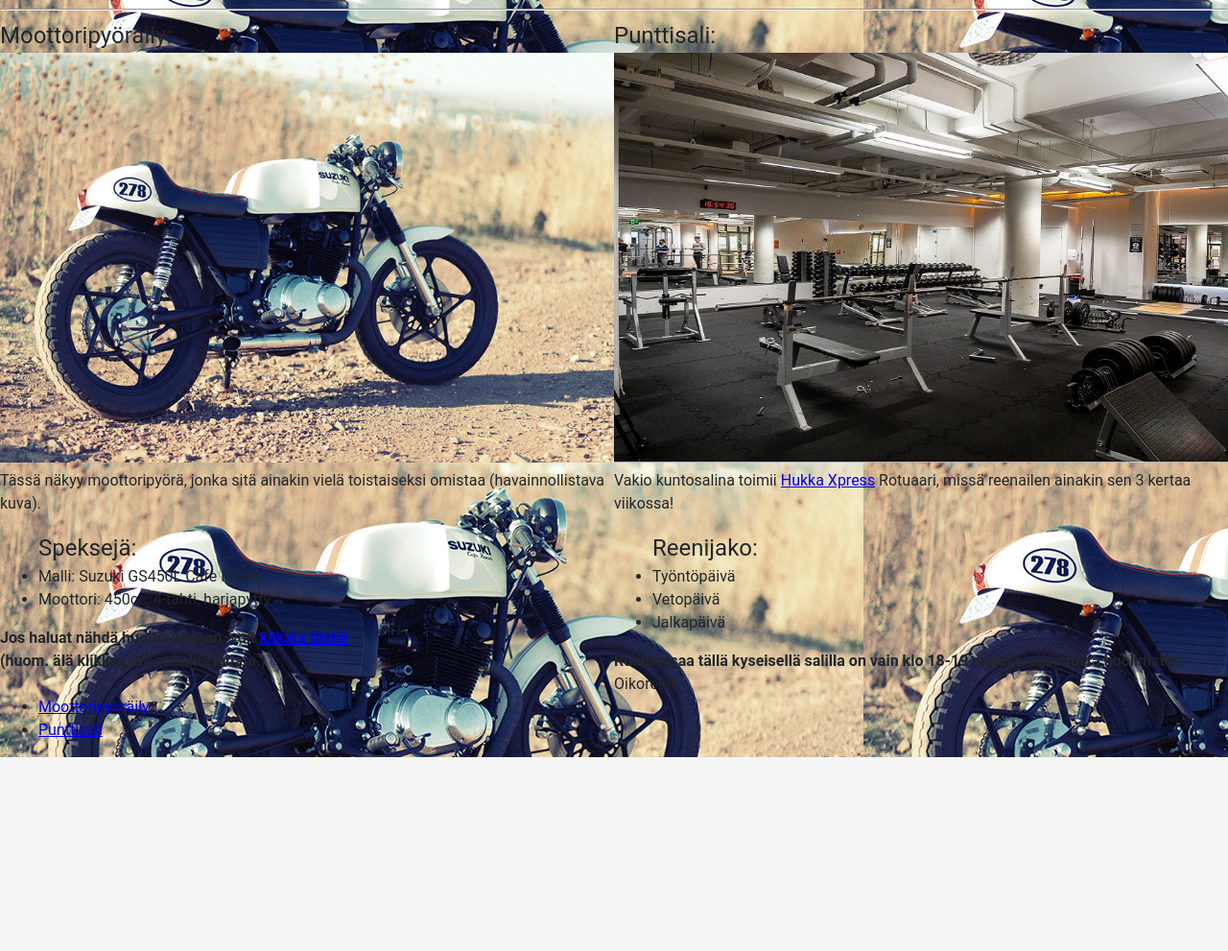
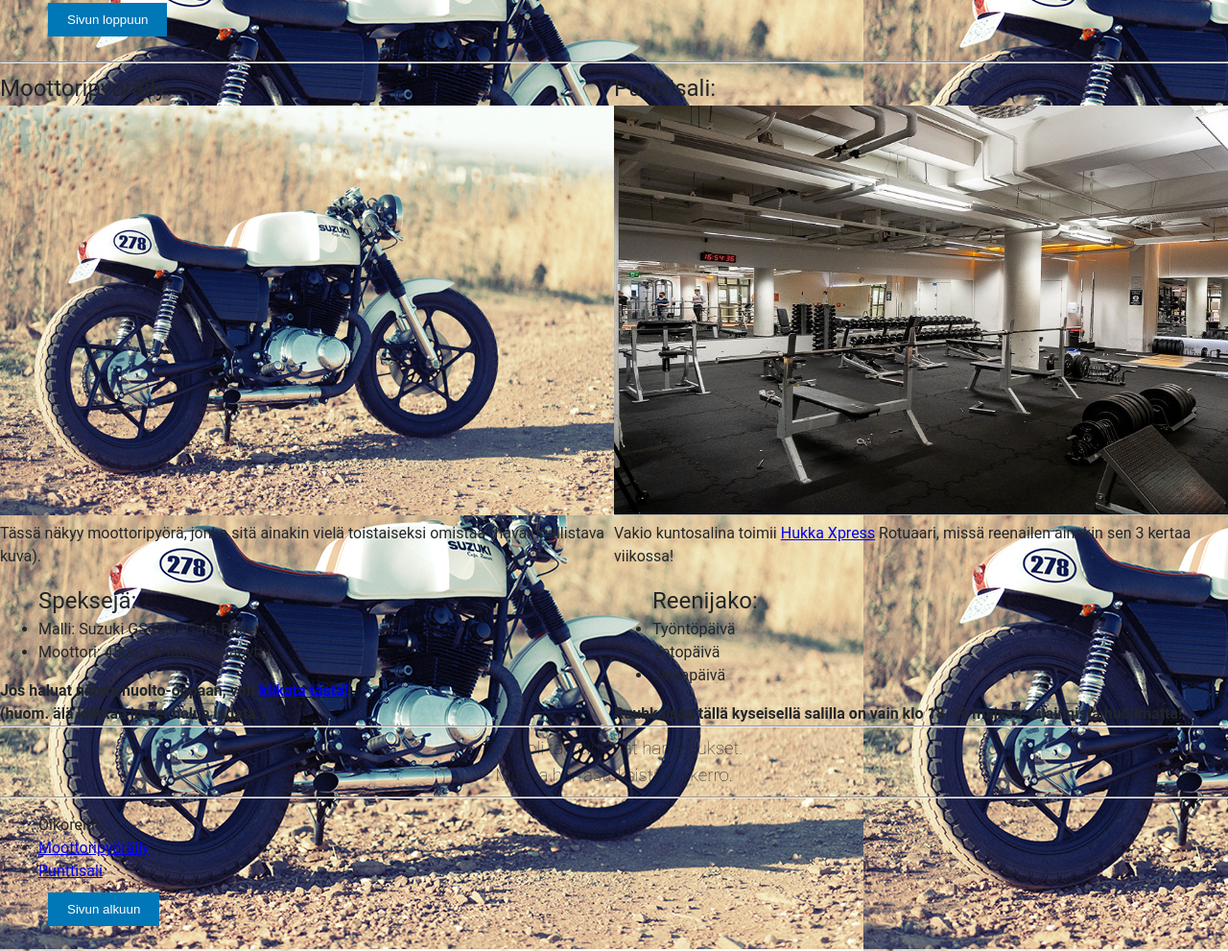
Before and after one commit to MiikkaJanesaro/webbisovellusprojekti, a plain HTML site: page index.html in a window 1280 px wide. Shown: the part 211-1202 px from the top of the page at 96% size. Before the commit the page ends 1000 px from the top, so only its background shows below. Drawn offline with Linux system fonts and the light colour scheme; files whose address does not match are found by name.

Commit message:
nappi toiminnot

```diff
--- a/css/style.css
+++ b/css/style.css
@@ -63,3 +63,15 @@ section {
     margin-left: auto;
     float: left;
 }
+button {
+    padding: 10px 20px;
+    background-color: #0077b6;
+    color: #fff;
+    border: none;
+    cursor: pointer;
+    margin: 10px;
+}
+
+button:hover {
+    background-color: #023e8a;
+}
--- a/index.html
+++ b/index.html
@@ -4,6 +4,7 @@
     <meta charset="UTF-8">
     <title>home</title>
     <link href="css/style.css" rel="stylesheet" type="text/css">
+    <script src="javascript/script.js"></script>
 </head>
 <body>
     <div class="header">
@@ -21,6 +22,7 @@
     Oikoreitit:
     <li><a href="#moottoripyöräily">Moottoripyöräily</a></li>
     <li><a href="#punttisali">Punttisali</a></li>
+    <button id="goToEnd">Sivun loppuun</button>
     <!-- Add more links to other sections as needed -->
 </ul>
 </div>
@@ -48,7 +50,7 @@
 
 
 <b>
-    Jos haluat nähdä huolto-oppaan, voit <a href="http://84.22.143.158/files/%D0%A0%D1%83%D0%BA%D0%BE%D0%B2%D0%BE%D0%B4%D1%81%D1%82%D0%B2%D0%B0/Moto/Suzuki/Suzuki_GS_250_X_400_450_Twins_1979_1985_Manual_de_reparatie.pdf" target="_blank">klikata tästä!</a><br> (huom. älä klikkaa jos et halua ladata.) <br><br>
+    Jos haluat nähdä huolto-oppaan, voit <a href="http://84.22.143.158/files/%D0%A0%D1%83%D0%BA%D0%BE%D0%B2%D0%BE%D0%B4%D1%81%D1%82%D0%B2%D0%B0/Moto/Suzuki/Suzuki_GS_250_X_400_450_Twins_1979_1985_Manual_de_reparatie.pdf" target="_blank">klikata tästä!</a><br> (huom. älä klikkaa jos et halua ladata.)
 </b>
 
 </article>
@@ -76,13 +78,16 @@
     </b>
 
 </aside>
-
-
-
+<hr>
+<h3>
+    Siinä oli tärkeimmät harrastukset. <br> Muista harrastuksista en kerro.
+</h3>
+<hr>
 <ul>
     Oikoreitit:
     <li><a href="#moottoripyöräily">Moottoripyöräily</a></li>
     <li><a href="#punttisali">Punttisali</a></li>
+    <button id="goToTop">Sivun alkuun</button>
     <!-- Add more links to other sections as needed -->
 </ul>
 
```
Also changed, not shown: assets/javascript/script.js (added, +18 -0 lines).
